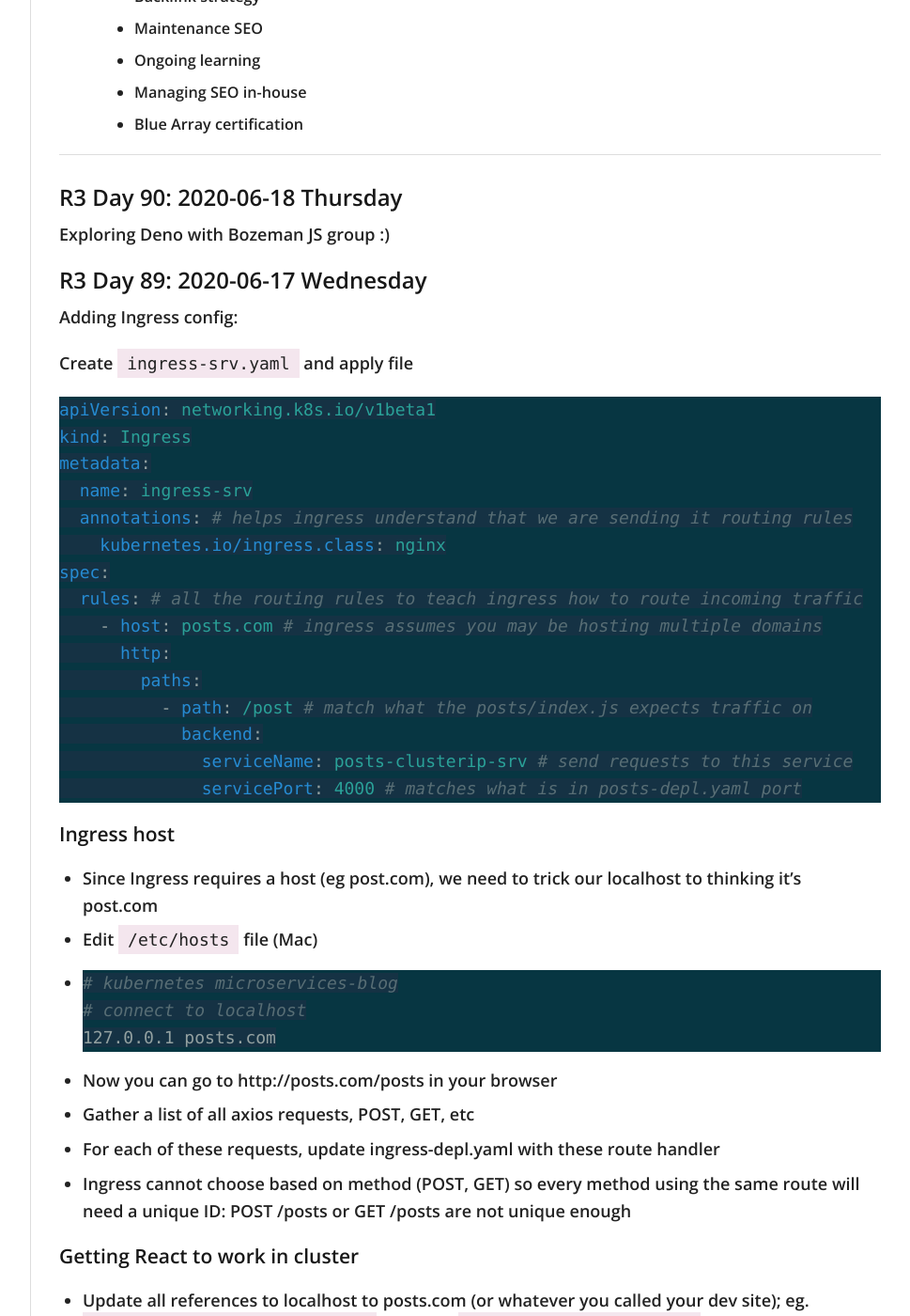
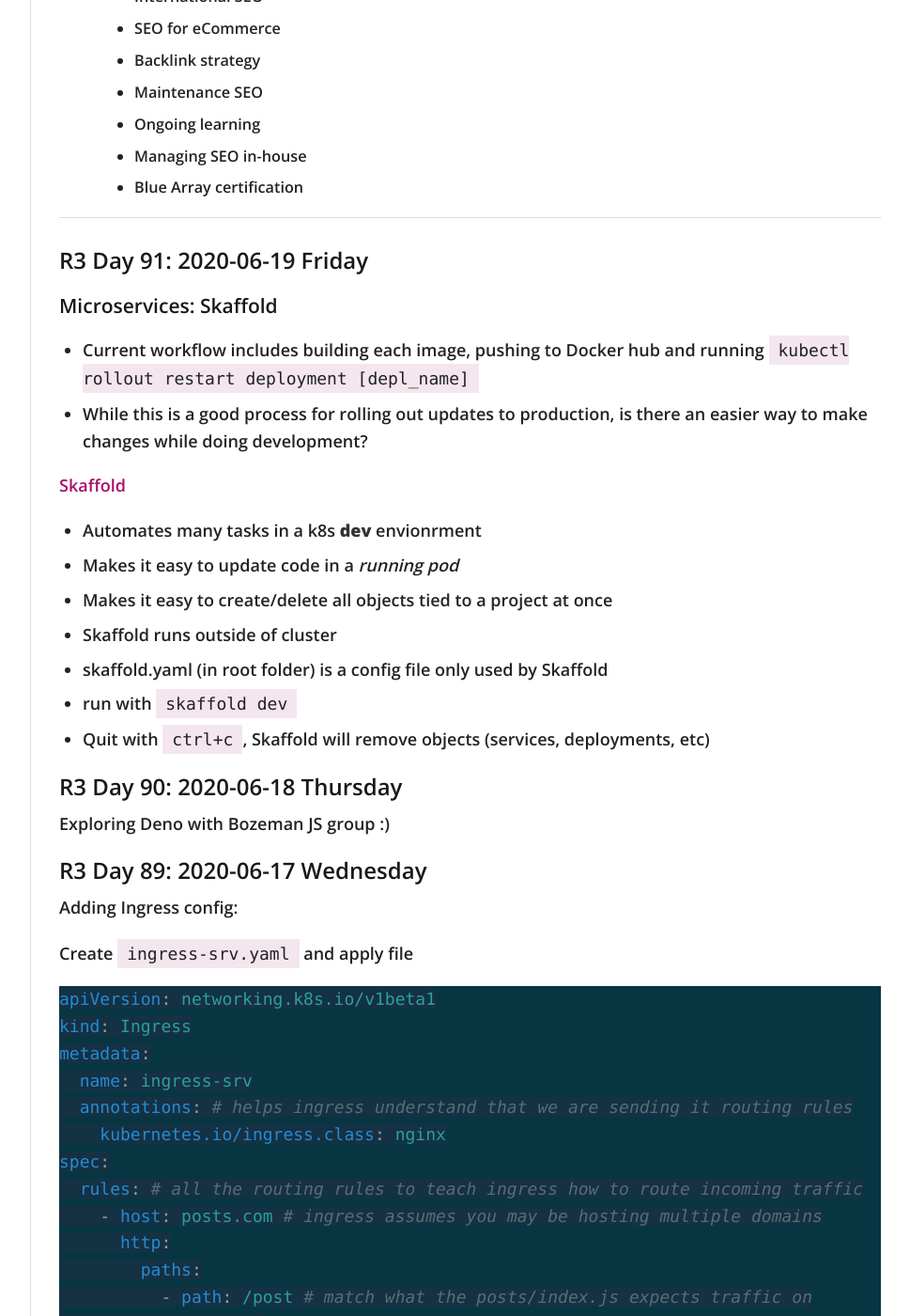
Before and after one commit to virtual/100daysofcode, a Jekyll site: the page built from index.md, in a window 1280 px wide and 1400 px high, scrolled down 4219 px. Shown: the whole window at 94% size, without its empty margins (272-1241 px from the left). Built offline with Jekyll 4.4.1, drawn with Linux system fonts in a browser that asks for light colours; nearby versions of some CDN libraries; our own code applies the rules of GitHub Pages for plain Markdown files; some of the changed text lies outside the part shown.

Commit message:
fix error with comment posting and add skaffold

```diff
--- a/index.md
+++ b/index.md
@@ -100,6 +100,8 @@
   - Day 85: Section 4: Orchestrating Collections... (Setup ClusterIPs for Posts & Events)
   - Day 87: Section 4: Orchestrating Collections... (Update all services to use Docker)
   - Day 88: Section 4: Orchestrating Collections... (Begin adding Ingress)
+  - Day 89: Section 4: Orchestrating Collections... (Ingress)
+  - Day 91: Section 4: Orchestrating Collections... (Skaffold)
 - Develop out [Knight University using TailwindCSS](https://virtual.github.io/knightu/)
   - Day 55: Hero, subfeature
 - Other projects/APIs
@@ -134,6 +136,23 @@
 
 ---
 
+## R3 Day 91: 2020-06-19 Friday
+
+### Microservices: Skaffold
+
+- Current workflow includes building each image, pushing to Docker hub and running `kubectl rollout restart deployment [depl_name]`
+- While this is a good process for rolling out updates to production, is there an easier way to make changes while doing development?
+
+[Skaffold](https://skaffold.dev/)
+
+- Automates many tasks in a k8s __dev__ envionrment
+- Makes it easy to update code in a _running pod_
+- Makes it easy to create/delete all objects tied to a project at once
+- Skaffold runs outside of cluster
+- skaffold.yaml (in root folder) is a config file only used by Skaffold
+- run with `skaffold dev`
+- Quit with `ctrl+c`, Skaffold will remove objects (services, deployments, etc)
+
 ## R3 Day 90: 2020-06-18 Thursday
 
 Exploring Deno with Bozeman JS group :)
@@ -182,7 +201,8 @@ spec:
 - Create a Docker image of the client folder
 - Push to Docker hub and create deployment & cluster ip configs
 
-?? Issue with adding a post and refreshing; need to rebuild query service in order for new posts to show up?
+Q: Issue with adding a post and refreshing; need to rebuild query service in order for new posts to show up?
+- A: Routes in event-bus/index.js needed to refer to the service :)
 
 ## R3 Day 88: 2020-06-16 Tuesday
 
```
